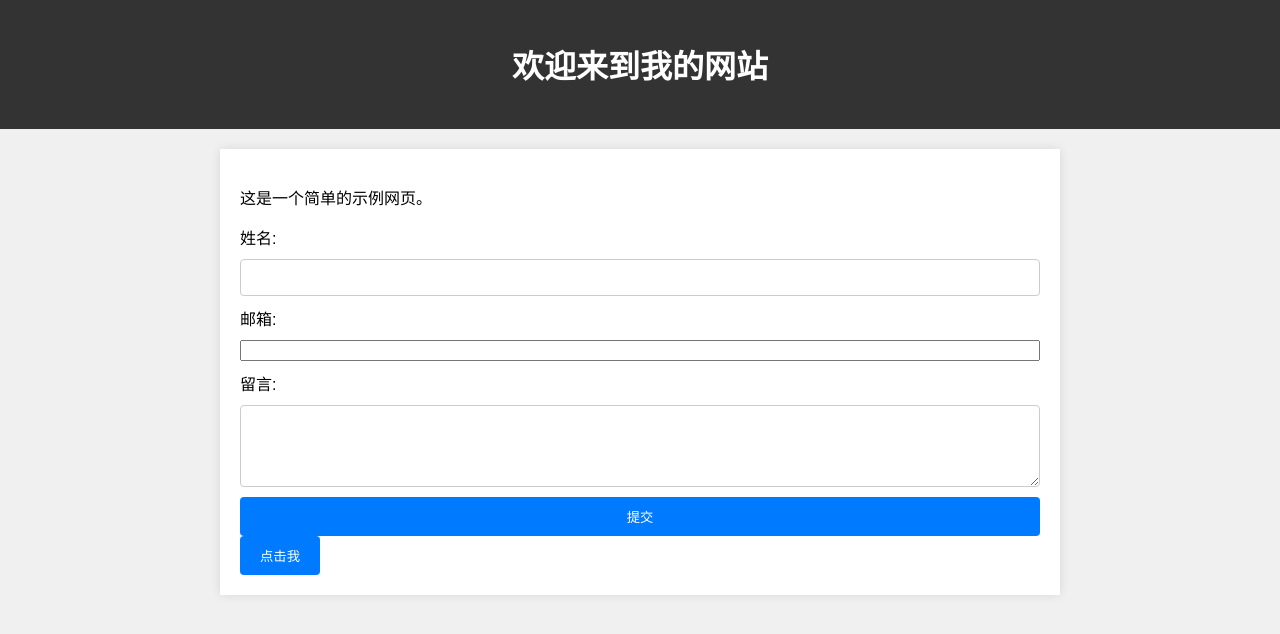
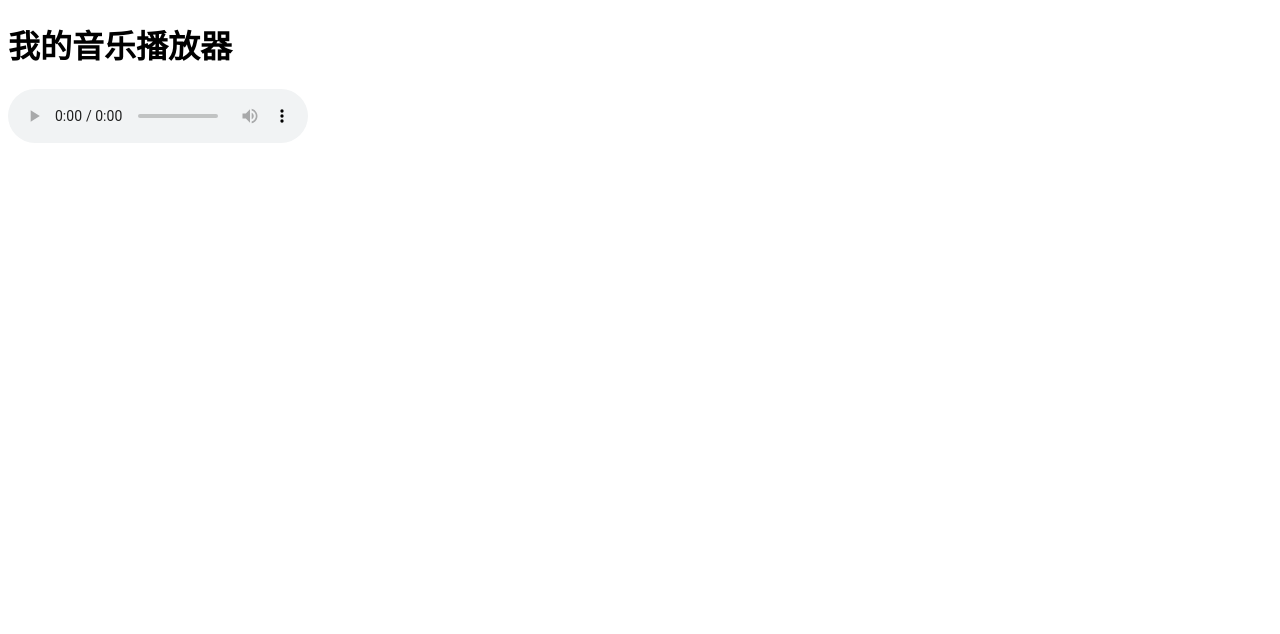
Before and after one commit to WXB-dev/WXB-dev.github.io, a plain HTML site: page index.html in a window 1280 px wide. Drawn offline with Linux system fonts and the light colour scheme.

Commit message:
Update index.html

```diff
--- a/index.html
+++ b/index.html
@@ -1,71 +1,14 @@
 <!DOCTYPE html>
 <html lang="zh-CN">
 <head>
-  <meta charset="UTF-8">
-  <meta name="viewport" content="width=device-width, initial-scale=1.0">
-  <title>欢迎页面</title>
-  <style>
-    body {
-      font-family: Arial, sans-serif;
-      margin: 0;
-      padding: 0;
-      background-color: #f0f0f0;
-    }
-    header {
-      background-color: #333;
-      color: white;
-      padding: 20px;
-      text-align: center;
-    }
-    main {
-      max-width: 800px;
-      margin: 20px auto;
-      padding: 20px;
-      background-color: white;
-      box-shadow: 0 0 10px rgba(0, 0, 0, 0.1);
-    }
-    form {
-      display: flex;
-      flex-direction: column;
-      gap: 10px;
-    }
-    input[type="text"], textarea {
-      padding: 10px;
-      border: 1px solid #ccc;
-      border-radius: 4px;
-    }
-    button {
-      padding: 10px 20px;
-      background-color: #007BFF;
-      color: white;
-      border: none;
-      border-radius: 4px;
-      cursor: pointer;
-    }
-    button:hover {
-      background-color: #0056b3;
-    }
-  </style>
+    <meta charset="UTF-8">
+    <title>音乐播放器</title>
 </head>
 <body>
-  <header>
-    <h1>欢迎来到我的网站</h1>
-  </header>
-  <main>
-    <p>这是一个简单的示例网页。</p>
-    <form action="/submit" method="post">
-      <label for="name">姓名:</label>
-      <input type="text" id="name" name="name" required>
-
-      <label for="email">邮箱:</label>
-      <input type="email" id="email" name="email" required>
-
-      <label for="message">留言:</label>
-      <textarea id="message" name="message" rows="4" required></textarea>
-
-      <button type="submit">提交</button>
-    </form>
-    <button onclick="alert('点击了按钮')">点击我</button>
-  </main>
+    <h1>我的音乐播放器</h1>
+    <audio controls>
+        <source src="your-song.mp3" type="audio/mpeg">
+        您的浏览器不支持 audio 元素。
+    </audio>
 </body>
 </html>
```
